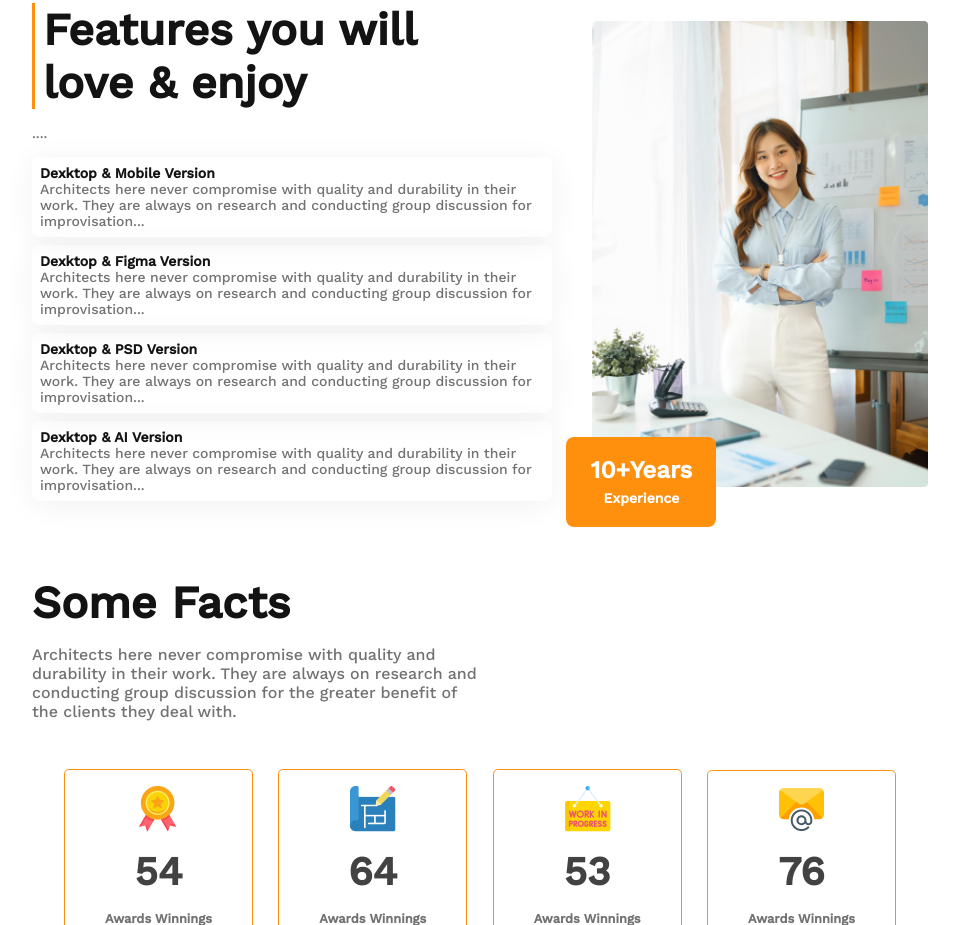
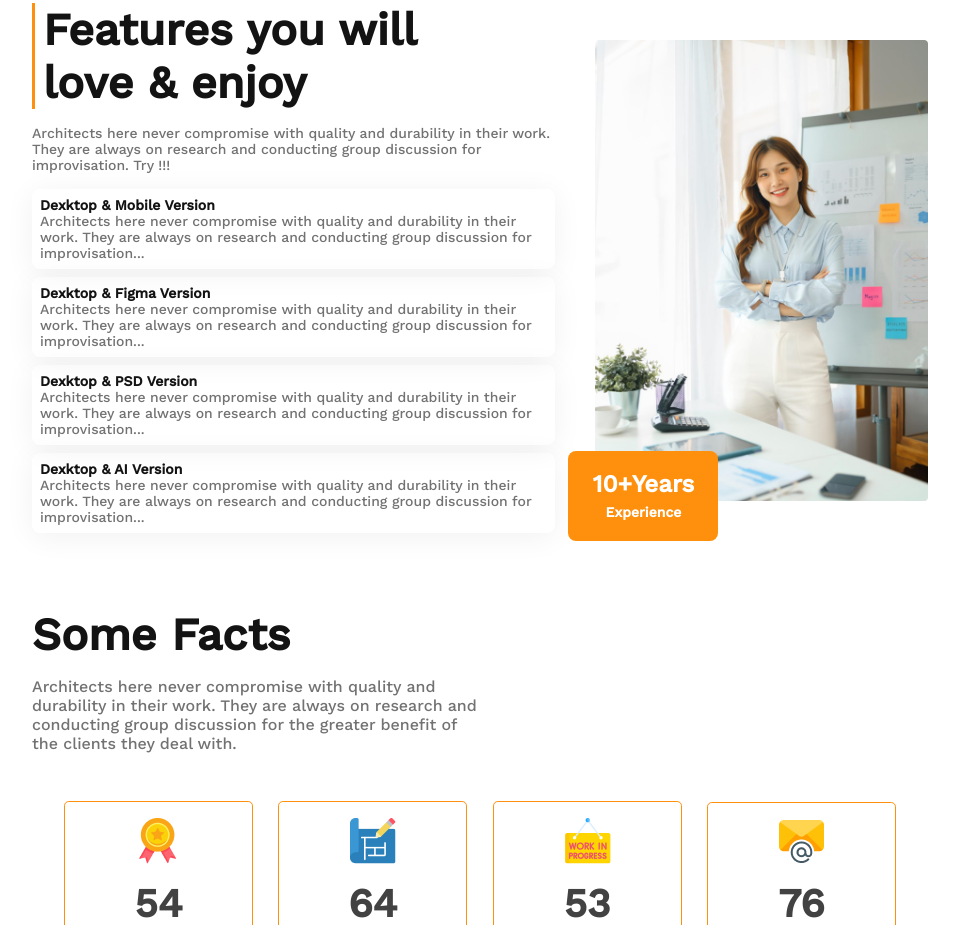
Before and after one commit to bishwajit1965/WD-7, a plain HTML site: page Assignments/A-02-g3-architects/index.html in a window 1280 px wide. Shown: the part 1398-2323 px from the top of the page, without its empty margins (160-1119 px from the left). Drawn offline with nearby package versions, Linux system fonts and the light colour scheme.

```diff
--- a/Assignments/A-02-g3-architects/index.html
+++ b/Assignments/A-02-g3-architects/index.html
@@ -108,7 +108,11 @@
                 Features you will <br />
                 love & enjoy
               </h2>
-              <p class="feature-description">....</p>
+              <p class="feature-description">
+                Architects here never compromise with quality and durability in
+                their work. They are always on research and conducting group
+                discussion for improvisation. Try !!!
+              </p>
             </div>
             <div class="description-box">
               <h3 class="description-box-title">Dexktop & Mobile Version</h3>
```
